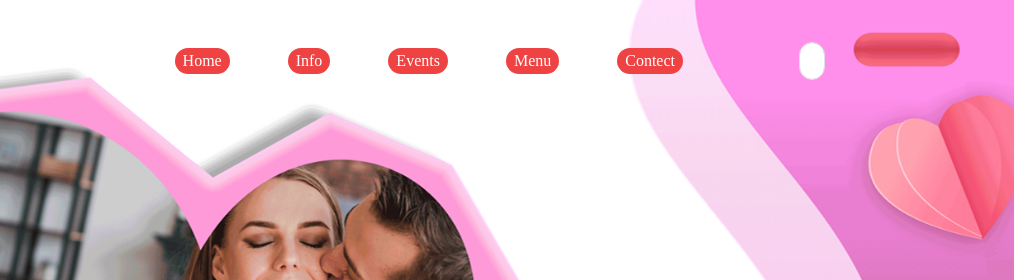
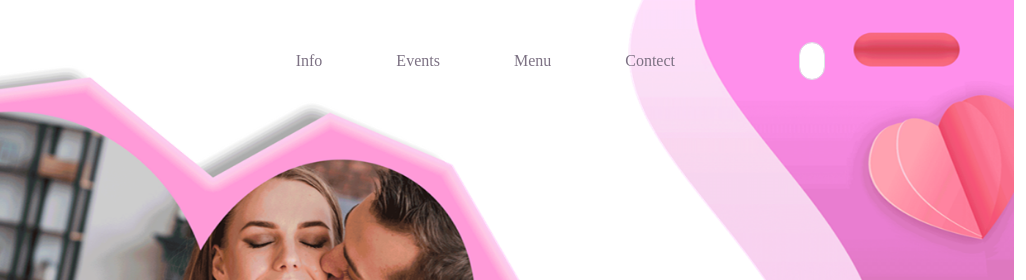
Before and after one commit to pritomsarkar226/Cute-Couple, a plain HTML site: page index.html in a window 1280 px wide. Shown: the top 280 px of the page, 254-1280 px from the left. Drawn offline with Linux system fonts and the light colour scheme.

Commit message:
Update style.css

```diff
--- a/css/style.css
+++ b/css/style.css
@@ -74,9 +74,8 @@ a.active{
 	font-family:  'ralewayextrabold';
 }
 .nav-item a{
-	background: rgb(239, 67, 67);
 	padding: 5px 10px;
-	border-radius: 20px;
+	color: #7c7183;
 }
 .navbar-nav .nav-link.active{
 	color: #ffffff;
@@ -84,7 +83,3 @@ a.active{
 .form-control{
 	border-radius: 20px;
 }
-
-.main-header img{
-
-}
```
